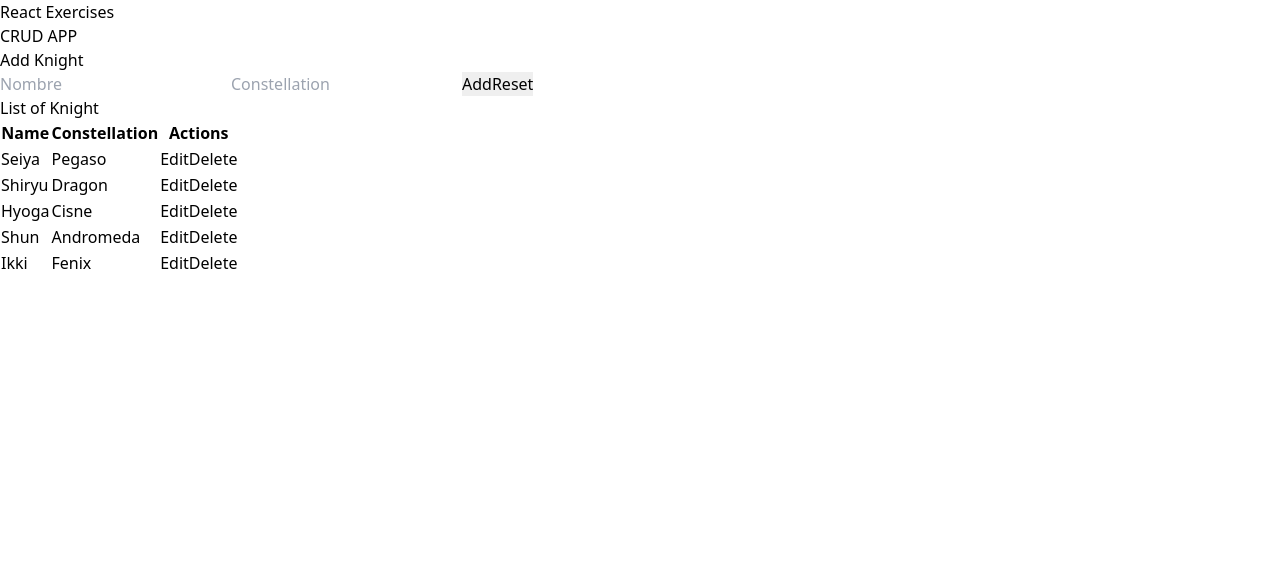
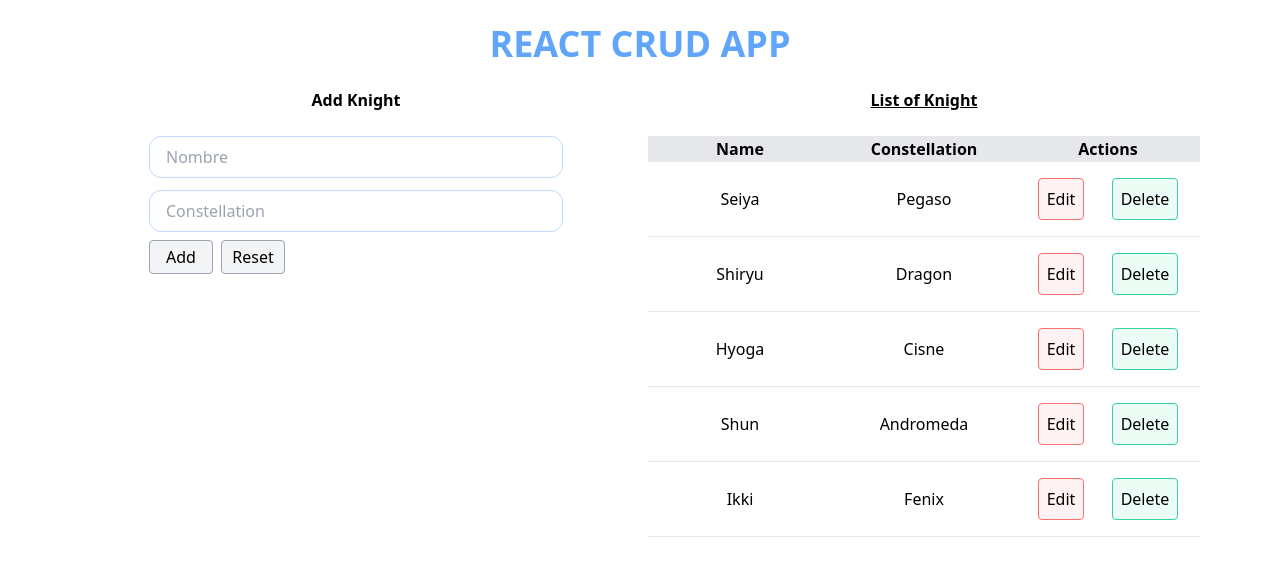
Before and after one commit to julioale21/Simple-React-CRUD, a React (Create React App) app: page / in a window 1280 px wide. Shown: the top 576 px of the page. Built offline with nearby package versions, Linux system fonts and the light colour scheme.

Commit message:
chore: added base styles with tailwind

```diff
--- a/src/App.tsx
+++ b/src/App.tsx
@@ -3,10 +3,12 @@ import CrudApp from "./components/CrudApp";
 
 const App: React.FC = () => {
   return (
-    <>
-      <h1>React Exercises</h1>
+    <div className="container">
+      <h1 className="text-4xl uppercase text-center font-bold text-blue-400 mt-6">
+        React Crud App
+      </h1>
       <CrudApp />
-    </>
+    </div>
   );
 };
 
--- a/src/components/CrudApp.tsx
+++ b/src/components/CrudApp.tsx
@@ -54,15 +54,18 @@ const CrudApp: React.FC = () => {
   };
 
   return (
-    <div>
-      <h2>CRUD APP</h2>
+    <div className="grid grid-cols-2 gap-16 lg:gap-4 mt-6">
+      <div className="col-span-2 lg:col-span-1">
         <CrudForm
           create={create}
           dataToEdit={dataToEdit}
           setDataToEdit={setDataToEdit}
           update={update}
         />
+      </div>
+      <div className="col-span-2 lg:col-span-1 mb-12">
         <CrudTable listOfKnights={db} remove={remove} setDataToEdit={setDataToEdit} />
+      </div>
     </div>
   );
 };
--- a/src/components/CrudForm.tsx
+++ b/src/components/CrudForm.tsx
@@ -1,4 +1,4 @@
-import React, { Fragment, useEffect, useState } from "react";
+import React, { useEffect, useState } from "react";
 import { Knight } from "./types";
 
 const initialForm = {
@@ -53,10 +53,11 @@ const CrudForm: React.FC<Props> = ({ create, dataToEdit, update, setDataToEdit }
   };
 
   return (
-    <Fragment>
-      <h3>{dataToEdit.id ? "Edit" : "Add"} Knight</h3>
-      <form onSubmit={handleSubmit}>
+    <div className="flex flex-col justify-center items-center">
+      <h3 className="mb-6 font-bold">{dataToEdit.id ? "Edit" : "Add"} Knight</h3>
+      <form className="flex flex-col w-9/12" onSubmit={handleSubmit}>
         <input
+          className="border border-blue-200 py-2 px-4 rounded rounded-xl focus:outline-none"
           name="name"
           placeholder="Nombre"
           type="text"
@@ -64,16 +65,28 @@ const CrudForm: React.FC<Props> = ({ create, dataToEdit, update, setDataToEdit }
           onChange={handleChange}
         />
         <input
+          className="border border-blue-200 py-2 px-4 rounded rounded-xl mt-3 focus:outline-none"
           name="constellation"
           placeholder="Constellation"
           type="text"
           value={form.constellation || ""}
           onChange={handleChange}
         />
-        <input type="submit" value={`${form.id === -1 ? "Add" : "Update"}`} />
-        <input type="reset" value="Reset" onClick={handleReset} />
+        <div className="mt-2">
+          <input
+            className="w-16 p-1 border bg-gray-100 border-gray-400 rounded mr-2"
+            type="submit"
+            value={`${form.id === -1 ? "Add" : "Update"}`}
+          />
+          <input
+            className="w-16 p-1 border bg-gray-100 border-gray-400 rounded "
+            type="reset"
+            value="Reset"
+            onClick={handleReset}
+          />
+        </div>
       </form>
-    </Fragment>
+    </div>
   );
 };
 
--- a/src/components/CrudTable.tsx
+++ b/src/components/CrudTable.tsx
@@ -1,4 +1,4 @@
-import React, { Fragment } from "react";
+import React from "react";
 import CrudTableRow from "./CrudTableRow";
 import { Knight } from "./types";
 
@@ -10,14 +10,14 @@ interface Props {
 
 const CrudTable: React.FC<Props> = ({ listOfKnights, remove, setDataToEdit }) => {
   return (
-    <Fragment>
-      <h3>List of Knight</h3>
-      <table>
+    <div className="flex flex-col justify-center items-center w-full">
+      <h3 className="mb-6 font-bold underline">List of Knight</h3>
+      <table className="w-full table-fixed">
         <thead>
-          <tr>
-            <th>Name</th>
-            <th>Constellation</th>
-            <th>Actions</th>
+          <tr className="bg-gray-200">
+            <th className="w-1/3">Name</th>
+            <th className="w-1/3">Constellation</th>
+            <th className="w-1/3">Actions</th>
           </tr>
         </thead>
         <tbody>
@@ -37,7 +37,7 @@ const CrudTable: React.FC<Props> = ({ listOfKnights, remove, setDataToEdit }) =>
           )}
         </tbody>
       </table>
-    </Fragment>
+    </div>
   );
 };
 
--- a/src/components/CrudTableRow.tsx
+++ b/src/components/CrudTableRow.tsx
@@ -10,12 +10,22 @@ export interface Props {
 const CrudTableRow: React.FC<Props> = ({ knight, remove, setDataToEdit }) => {
   return (
     <Fragment>
-      <tr>
-        <td>{knight.name}</td>
-        <td>{knight.constellation}</td>
-        <td>
-          <button onClick={() => setDataToEdit(knight)}>Edit</button>
-          <button onClick={() => remove(knight.id)}>Delete</button>
+      <tr className="text-center border-b">
+        <td className="py-4 px-2">{knight.name}</td>
+        <td className="py-4 px-2">{knight.constellation}</td>
+        <td className="flex justify-around py-4 px-2">
+          <button
+            className="p-2 border bg-red-50 border-red-400 rounded transition duration-300 ease-in-out hover:bg-red-400 hover:text-white hover:font-bold"
+            onClick={() => setDataToEdit(knight)}
+          >
+            Edit
+          </button>
+          <button
+            className="p-2 border bg-green-50 border-green-400 rounded transition duration-300 ease-in-out hover:bg-green-400 hover:text-white hover:font-bold"
+            onClick={() => remove(knight.id)}
+          >
+            Delete
+          </button>
         </td>
       </tr>
     </Fragment>
--- a/tailwind.config.js
+++ b/tailwind.config.js
@@ -2,7 +2,16 @@ module.exports = {
   purge: ["./src/**/*.{js,jsx,ts,tsx}", "./public/index.html"],
   darkMode: false, // or 'media' or 'class'
   theme: {
-    extend: {},
+    container: {
+      center: true,
+      padding: {
+        DEFAULT: "1rem",
+        sm: "2rem",
+        lg: "4rem",
+        xl: "5rem",
+        "2xl": "6rem",
+      },
+    },
   },
   variants: {
     extend: {},
```
Lines whose indentation alone changed are shown as unchanged.
